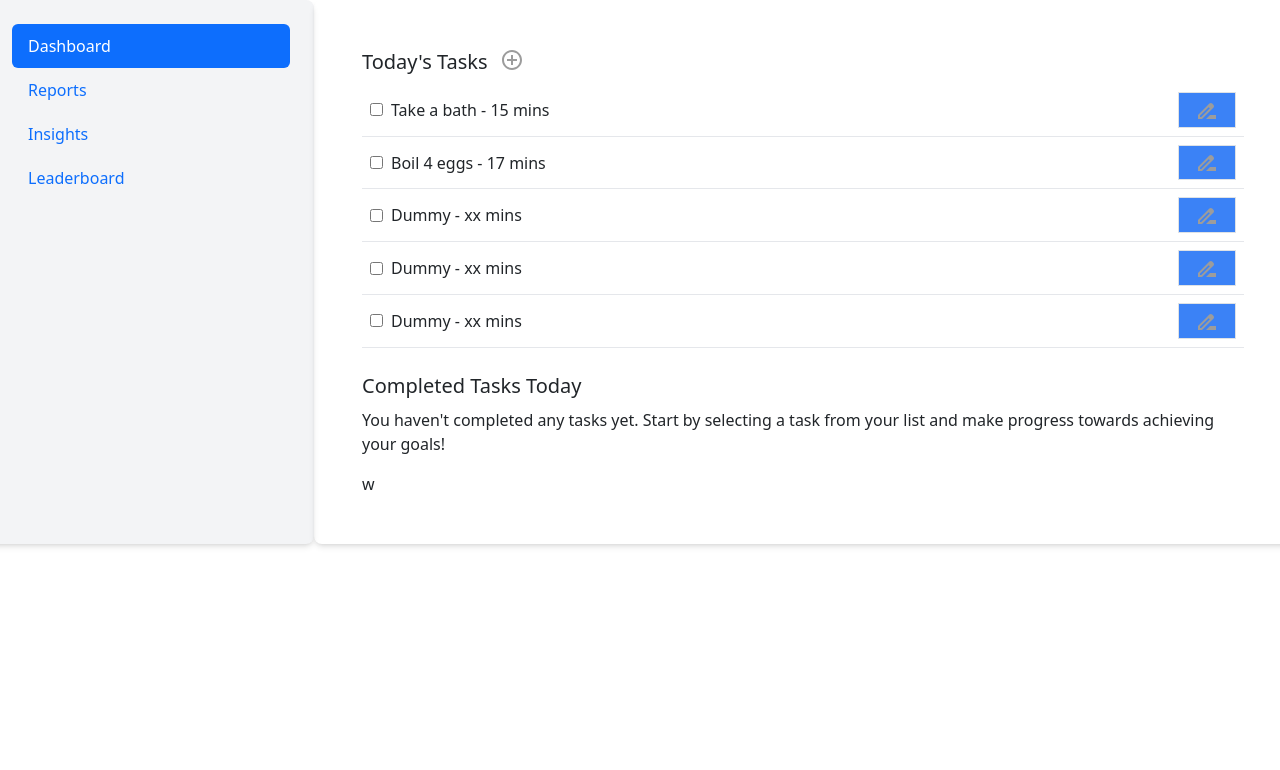
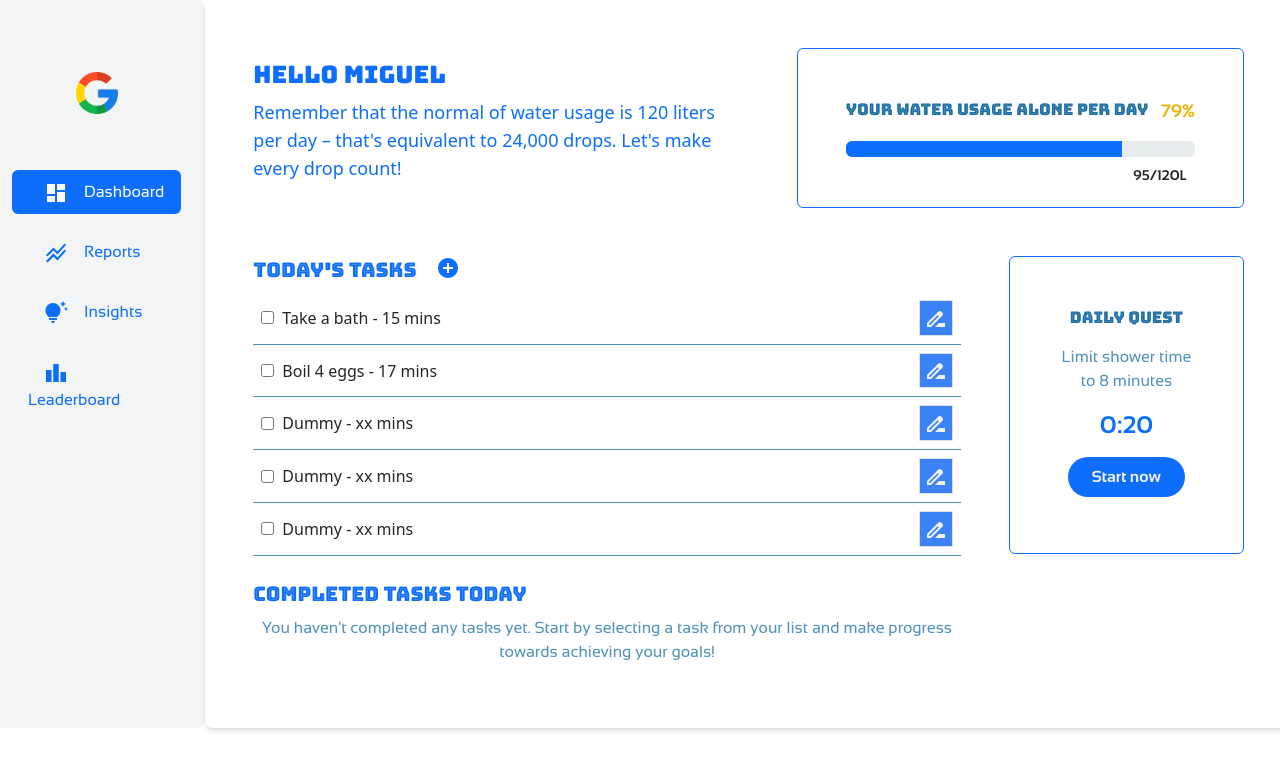
Before and after one commit to zizky13/WaterWise, a React (Create React App) app in the folder client/: page /sidetabs in a window 1280 px wide. Shown: the top 770 px of the page. Built offline with nearby package versions, Linux system fonts and the light colour scheme.

Commit message:
dashboard completed

```diff
--- /dev/null
+++ b/client/src/components/quest.js
@@ -0,0 +1,70 @@
+import { useState, useEffect } from 'react';
+
+const Quest = () => {
+  const [time, setTime] = useState(20); // in sec
+  const [start, setStart] = useState(false);
+  const [notification, setNotification] = useState(null);
+
+  useEffect(() => {
+    let intervalId;
+    if (start) {
+      intervalId = setInterval(() => {
+        if (time > 0) {
+          setTime(time - 1);
+        } else {
+          setStart(false);
+          setNotification('You failed to complete the daily quest!');
+        }
+      }, 1000);
+    }
+    return () => clearInterval(intervalId);
+  }, [start, time]);
+
+  const minutes = Math.floor(time / 60);
+  const seconds = time % 60;
+
+  const handleStart = () => {
+    setStart(true);
+    setNotification(null);
+  };
+
+  const handleStop = () => {
+    setStart(false);
+    if (time <= 20) {
+      setNotification('Congratulations! You completed the daily quest!');
+    }
+  };
+
+  const handleReset = () => {
+    setStart(false);
+    setTime(480);
+    setNotification(null);
+  };
+
+  return (
+    <div className="flex justify-end items-center">
+      <div className="flex-row p-5 border-solid border-primary border-1 rounded-md text-center">
+        <p className='dashboardHeader'> Daily Quest</p>
+        <p className="font-sansar  text-subprimary">Limit shower time to 8 minutes</p>
+        <p className="font-sansab text-2xl text-primary">{minutes}:{seconds.toString().padStart(2, '0')}</p>
+
+        {start ? (
+          <button className="bg-primary text-screenColor py-2 px-4 w-auto rounded-full font-sansab" onClick={handleStop}>
+            Stop
+          </button>
+        ) : (
+          <button className="bg-primary text-screenColor mb-2 py-2 px-4 w-auto rounded-full font-sansab" onClick={handleStart}>
+            Start now
+          </button>
+        )}
+        {notification && (
+          <p className="font-sansab text-subprimary p-2 inline-block">{notification}</p>
+        )}
+
+
+      </div>
+    </div>
+  );
+}
+
+export default Quest;
--- a/client/src/components/todolist.js
+++ b/client/src/components/todolist.js
@@ -3,7 +3,8 @@ import Button from 'react-bootstrap/Button';
 import Form from 'react-bootstrap/Form';
 import Modal from 'react-bootstrap/Modal';
 import DriveFileRenameOutlineIcon from '@mui/icons-material/DriveFileRenameOutline';
-import AddCircleOutlineIcon from '@mui/icons-material/AddCircleOutline';
+import CheckIcon from '@mui/icons-material/Check';
+import AddCircleIcon from '@mui/icons-material/AddCircle';
 
 const Task = ({ task, onEdit, onComplete }) => {
   const [isEditing, setIsEditing] = useState(false);
@@ -21,7 +22,7 @@ const Task = ({ task, onEdit, onComplete }) => {
 //   };
 
   return (
-    <div className="flex items-center justify-between p-2 border-b">
+    <div className="flex items-center justify-between p-2 border-b border-subprimary">
       <div className="flex items-center">
         <input
           type="checkbox"
@@ -35,13 +36,13 @@ const Task = ({ task, onEdit, onComplete }) => {
               type="text"
               value={editedText}
               onChange={(e) => setEditedText(e.target.value)}
-              className="mr-2 p-1 border"
+              className="mr-2 p-1 border border-primary"
             />
             <input
               type="text"
               value={editedTime}
               onChange={(e) => setEditedTime(e.target.value)}
-              className="p-1 border"
+              className="p-1 border  border-primary"
             />
           </>
         ) : (
@@ -51,7 +52,7 @@ const Task = ({ task, onEdit, onComplete }) => {
         )}
       </div>
       <button onClick={handleEdit} className="p-1 border bg-blue-500 text-white">
-        {isEditing ? <AddCircleOutlineIcon className='inputIcons'/> : <DriveFileRenameOutlineIcon className='inputIcons text-screenColor'/>}
+        {isEditing ? <CheckIcon className='text-screenColor'/> : <DriveFileRenameOutlineIcon className=' text-screenColor'/>}
       </button>
     </div>
   );
@@ -95,17 +96,17 @@ const Dashboard = () => {
     <div className="p-4">
         <div className="mb-4">
             <div className='flex flex-row'>
-                <h2 className="text-xl mb-2">Today's Tasks</h2>
-                <AddCircleOutlineIcon className='inputIcons' onClick={handleShow}/>
+                <h2 className="text-xl mb-2 font-bungeei text-primary">Today's Tasks</h2>
+                <AddCircleIcon className='text-primary ml-5' onClick={handleShow}/>
             </div>
             {tasks.filter(task => !task.completed).map(task => (
                 <Task key={task.id} task={task} onEdit={handleEdit} onComplete={handleComplete} />
             ))}
         </div>
         <div>
-            <h2 className="text-xl mb-2">Completed Tasks Today</h2>
+            <h2 className="font-bungeei text-primary text-xl mb-2">Completed Tasks Today</h2>
             {tasks.filter(task => task.completed).length === 0 ? (
-            <p>You haven't completed any tasks yet. Start by selecting a task from your list and make progress towards achieving your goals!</p>
+            <p className='font-sansar text-subprimary text-center'>You haven't completed any tasks yet. Start by selecting a task from your list and make progress towards achieving your goals!</p>
             ) : (
             tasks.filter(task => task.completed).map(task => (
                 <Task key={task.id} task={task} onEdit={handleEdit} onComplete={handleComplete} />
@@ -113,11 +114,11 @@ const Dashboard = () => {
             )}
         </div>
         <div>
-            w
+
         </div>
         <Modal show={show} onHide={handleClose} centered>
             <Modal.Header>
-                <Modal.Title>Add new task</Modal.Title>
+                <Modal.Title className='font-bungeei text-primary'>Add new task</Modal.Title>
             </Modal.Header>
             <Modal.Body>
                 <Form>
@@ -141,7 +142,7 @@ const Dashboard = () => {
                 </Form>
             </Modal.Body>
             <Modal.Footer>
-                <Button variant="secondary" onClick={handleClose}>
+                <Button variant='danger' onClick={handleClose}>
                     Close
                 </Button>
                 <Button variant="primary" onClick={handleAddTask}>
--- /dev/null
+++ b/client/src/components/usageBar.js
@@ -0,0 +1,36 @@
+import ProgressBar from 'react-bootstrap/ProgressBar';
+
+const UsageBar = () => {
+  const maxLiters = 120;
+  const usedLiters = 95; // ganti sama data nyata
+  const bar = Math.round((usedLiters / maxLiters) * 100);
+
+  let percentageColor;
+
+  if (bar >= 90) {
+    percentageColor = 'text-alert';
+  } else if (bar >= 80) {
+    percentageColor = 'text-orange-500';
+  } else if (bar >= 60) {
+    percentageColor = 'text-yellow-500';
+  } else if (bar >= 40) {
+    percentageColor = 'text-green-500';
+  } else {
+    percentageColor = 'text-green-500';
+  }
+
+  return (
+    <div className="flex-1 w-full h-40 p-5 border-solid border-primary border-1 rounded-md ">
+      <div className='flex flex-row justify-between '>
+        <p className='dashboardHeader'>Your water usage alone per day</p>
+        <p className={`font-sansab justify-end text-lg ${percentageColor}`}> {`${bar}%`} </p>
+      </div>
+      <ProgressBar now={bar} />
+      <div className="flex justify-end">
+        <p className='font-sansab m-2 text-sm text-inactiveText'>{usedLiters}/{maxLiters}L</p>
+      </div>
+    </div>
+  );
+};
+
+export default UsageBar;
--- a/client/src/index.css
+++ b/client/src/index.css
@@ -3,7 +3,8 @@
 @tailwind utilities;
 
 body {
-  /* overflow: hidden; */
+  overflow-y: auto; /* add this */
+  overflow-x: hidden; /* keep this to hide the horizontal scrollbar */
   margin: 0;
   font-family: -apple-system, BlinkMacSystemFont, 'Segoe UI', 'Roboto', 'Oxygen',
     'Ubuntu', 'Cantarell', 'Fira Sans', 'Droid Sans', 'Helvetica Neue',
@@ -22,6 +23,19 @@ code {
 /* NavBar */
 .navLabel {
   @apply text-gray-500 hover:text-black no-underline font-sansab
+}
+
+/* Side tabs */
+.tabMenus {
+  @apply py-2
+}
+
+.tabLabels {
+  @apply font-sansar text-xl
+}
+
+.dashboardHeader {
+  @apply font-bungeei text-primary
 }
 
 
--- a/client/src/pages/mainMenus/dashboard.js
+++ b/client/src/pages/mainMenus/dashboard.js
@@ -1,11 +1,31 @@
 import React, { useState } from 'react';
-import profile from '../../assets/images/google.png';
+
 import ToDoList from '../../components/todolist.js';
+import UsageBar from '../../components/usageBar.js'
+import DailyQuest from '../../components/quest.js'
 
 export default function Dasboard() {
+    const user = 'Miguel'
+
     return (
         <div className='flex-1 overflow-hidden'>
-            <ToDoList/>
+            <div className='flex flex-row w-70 gap-6 items-center'>
+                <div className='flex flex-col w-50 p-4'>
+                    <h1 className='font-bungeer text-primary text-2xl mb-2'> Hello  {user} </h1>
+                    <p className='font-sansa text-primary text-lg'> Remember that the normal of water usage is 120 liters per day – that's equivalent to 24,000 drops. Let's make every drop count!</p>
+                </div>
+                <div className='flex-1 p-4'>
+                    <UsageBar/>
+                </div>
+            </div>
+            <div className='flex'>
+                <div className='w-full'>
+                    <ToDoList/>
+                </div>
+                <div className=' p-4'>
+                    <DailyQuest/>
+                </div>
+            </div>
         </div>
     )
 }
--- a/client/src/pages/mainMenus/sideTabs.js
+++ b/client/src/pages/mainMenus/sideTabs.js
@@ -2,39 +2,58 @@ import Col from 'react-bootstrap/Col';
 import Nav from 'react-bootstrap/Nav';
 import Row from 'react-bootstrap/Row';
 import Tab from 'react-bootstrap/Tab';
+import { Image } from 'react-bootstrap';
 
+import DashboardIcon from '@mui/icons-material/Dashboard';
+import TipsAndUpdatesIcon from '@mui/icons-material/TipsAndUpdates';
+import LeaderboardIcon from '@mui/icons-material/Leaderboard';
+import StackedLineChartIcon from '@mui/icons-material/StackedLineChart';
+
+
+
+import GImage from '../../assets/images/google.png'
 // import menus
 import Dashboard from './dashboard';
 
 function LeftTabsExample() {
   return (
     <Tab.Container id="left-tabs-example" defaultActiveKey="first">
-      <Row className="flex flex-wrap justify-center">
-        <Col sm={3} className="bg-gray-100 p-4 rounded-lg shadow-md">
+      <Row className="flex flex-wrap justify-center ">
+        <Col sm={2} className="bg-gray-100 p-4 rounded-lg   ">
+          <div className='flex justify-center items-center my-5 ' >
+            <Col xs={3} md={3}>
+              <Image src={GImage} rounded />
+            </Col>
+
+          </div>
           <Nav variant="pills" className="flex flex-col ">
-            <Nav.Item>
-              <Nav.Link eventKey="first" className="text-lg font-bold text-gray-600 hover:text-gray-900">
+            <Nav.Item className='tabMenus'>
+              <Nav.Link eventKey="first" className='tabLabels' >
+                <DashboardIcon className='mx-3'/>
                 Dashboard
               </Nav.Link>
             </Nav.Item>
-            <Nav.Item>
-              <Nav.Link eventKey="second" className="text-lg font-bold text-gray-600 hover:text-gray-900">
+            <Nav.Item className='tabMenus'>
+              <Nav.Link eventKey="second" className='tabLabels'>
+                <StackedLineChartIcon className='mx-3'/>
                 Reports
               </Nav.Link>
             </Nav.Item>
-            <Nav.Item>
-              <Nav.Link eventKey="third" className="text-lg font-bold text-gray-600 hover:text-gray-900">
+            <Nav.Item className='tabMenus'>
+              <Nav.Link eventKey="third" className='tabLabels'>
+                <TipsAndUpdatesIcon className='mx-3'/>
                 Insights
               </Nav.Link>
             </Nav.Item>
-            <Nav.Item>
-              <Nav.Link eventKey="fourth" className="text-lg font-bold text-gray-600 hover:text-gray-900">
+            <Nav.Item className='tabMenus'>
+              <Nav.Link eventKey="fourth" className='tabLabels'>
+                <LeaderboardIcon className='mx-3'/>
                 Leaderboard
               </Nav.Link>
             </Nav.Item>
           </Nav>
         </Col>
-        <Col sm={9} className="p-4 rounded-lg shadow-md">
+        <Col sm={10} className="p-4 rounded-lg shadow-md">
           <Tab.Content>
             <Tab.Pane eventKey="first">
               <Dashboard />
```
